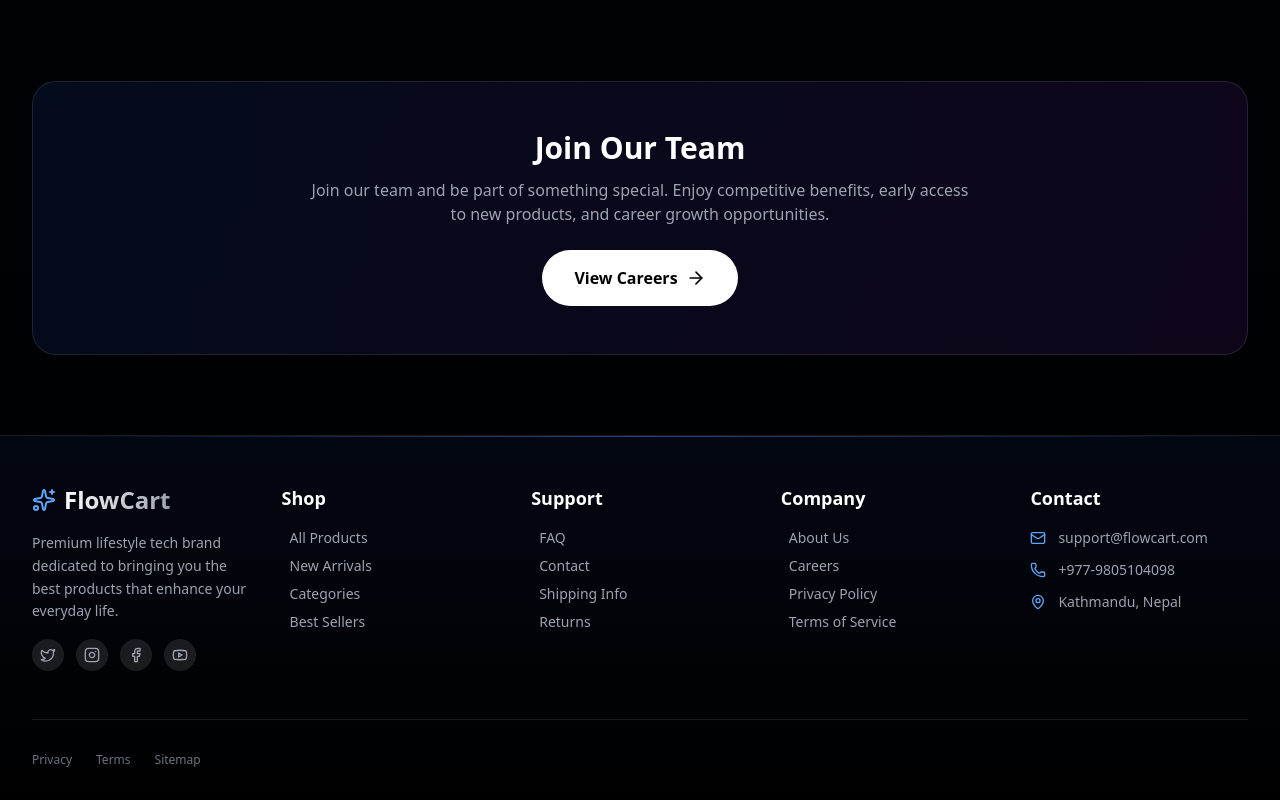
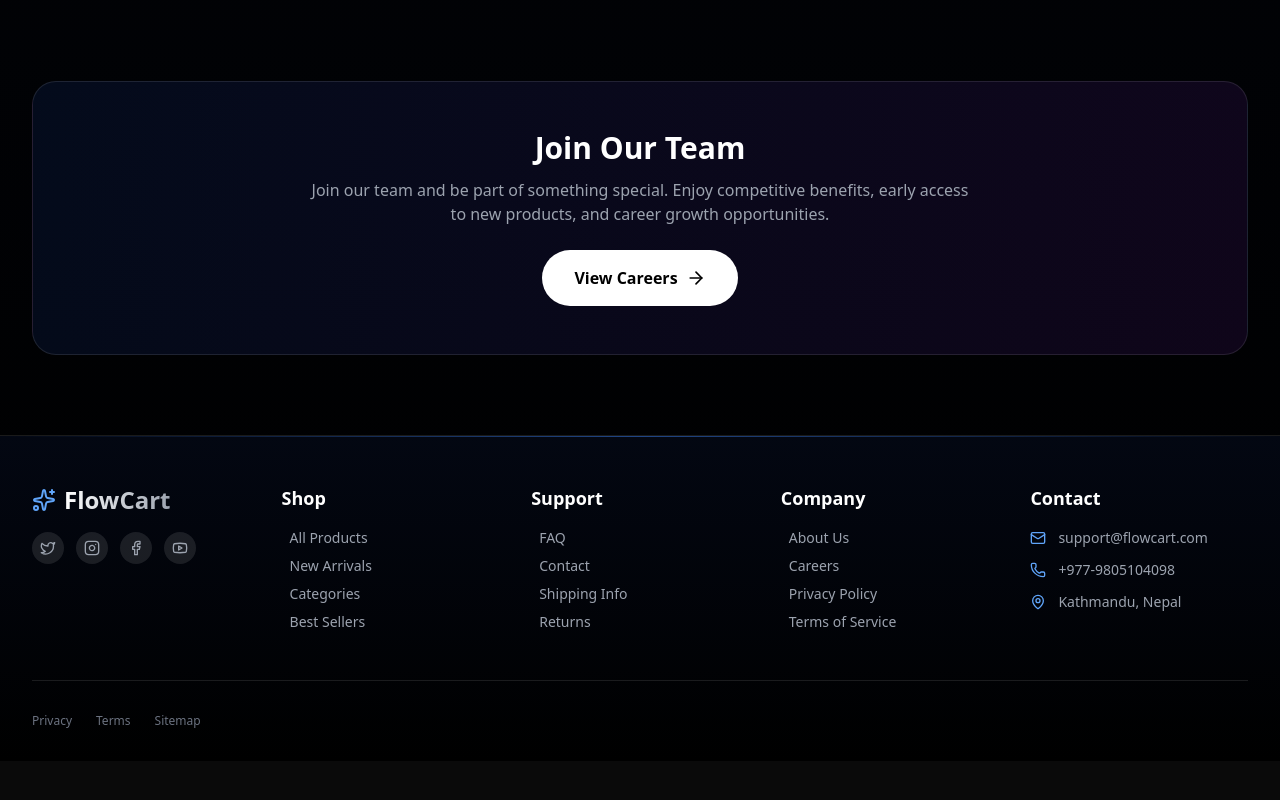
Before and after one commit to dipak560035/FlowCart-e-commerce, a Next.js app: page /about in a window 1280 px wide. Shown: the part 1789-2589 px from the top of the page. After the commit the page ends 2550 px from the top, so only its background shows below. Built offline with nearby package versions, Linux system fonts and the light colour scheme.

Commit message:
Update Footer.tsx

```diff
--- a/src/components/Footer.tsx
+++ b/src/components/Footer.tsx
@@ -62,9 +62,7 @@ export function Footer() {
                   FlowCart
                 </h3>
               </div>
-              <p className="text-gray-400 text-sm mb-4 leading-relaxed">
-                Premium lifestyle tech brand dedicated to bringing you the best products that enhance your everyday life.
-              </p>
+
               <div className="flex gap-3">
                 <a
                   href="https://twitter.com"
```
